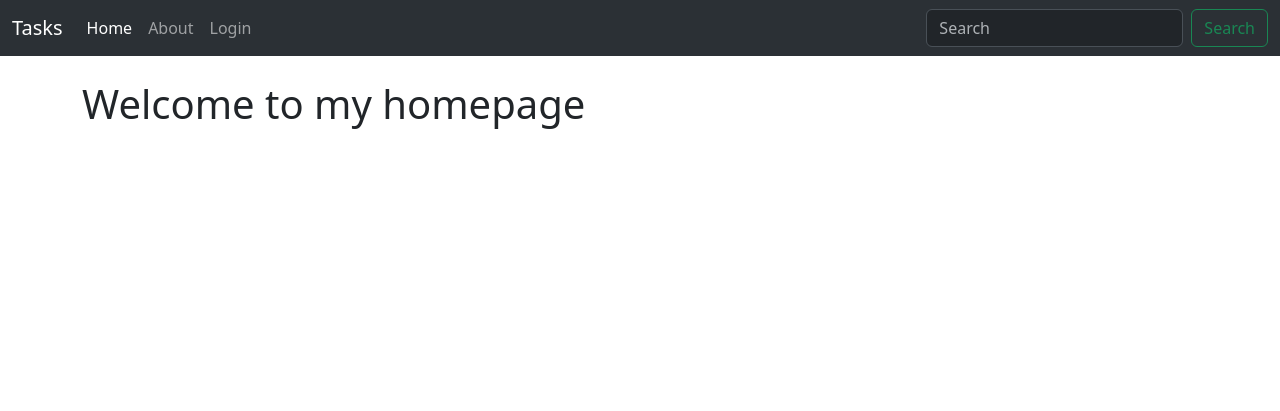
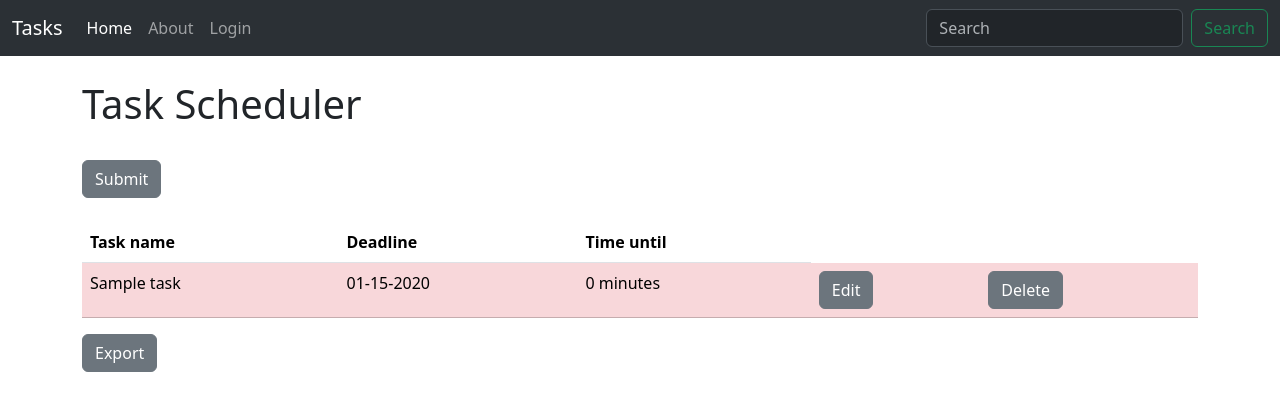
Before and after one commit to Dealer86/Task-scheduler, a Django app: template task_scheduler/tasks/templates/tasks/home.html in a window 1280 px wide. Shown: the top 411 px of the page. Run offline with Django 4.2, Linux system fonts and the light colour scheme; the template is opened without the code that fills it: most values are stand-ins (such as "Sample title", 1, 10 or a date in 2020); some libraries are stand-ins or nearby versions.

Commit message:
Added table and form for tasks as well and export link

```diff
--- a/task_scheduler/tasks/templates/tasks/home.html
+++ b/task_scheduler/tasks/templates/tasks/home.html
@@ -1,5 +1,70 @@
 {% extends 'base.html' %}
+{% load bootstrap4 %}
+{% bootstrap_css %}
+{% load crispy_forms_tags %}
+
 
 {% block content %}
-    <h1>Welcome to my homepage</h1>
-{% endblock content%}
+    <h1>Task Scheduler</h1>
+
+<!--    <form method="post">-->
+<!--        {% csrf_token %}-->
+<!--        <div class="mb3">-->
+<!--            <label class="form-label" for="task">Task Name</label>-->
+<!--            <input class="form-control" type="text" id="task" name="task">-->
+<!--        </div>-->
+
+<!--        <div class="mb3">-->
+<!--            <label class="form-label" for="task-deadline">Date Deadline</label>-->
+<!--            <input class="form-control" type="datetime-local" id="task-deadline" name="task-deadline" required>-->
+<!--        </div>-->
+<!--        <br>-->
+<!--        <button type="submit" class="btn btn-secondary">Submit</button>-->
+<!--    </form>-->
+
+
+    <form method="post">
+        {% csrf_token %}
+        {% bootstrap_javascript jquery='full' %}
+        {{ form.media }}
+        {{ form|crispy }}
+
+        <br>
+        <button type="submit" class="btn btn-secondary">Submit</button>
+    </form>
+    <br>
+    <table class="table">
+      <thead>
+        <tr>
+          <th scope="col">Task name</th>
+          <th scope="col">Deadline</th>
+          <th scope="col">Time until</th>
+        </tr>
+      </thead>
+      <tbody>
+        {% for task in main_tasks %}
+        {% now "m-d-Y" as today_date %}
+            {% if task.date_deadline|date:"m-d-Y" <= today_date %}
+                <tr class="table-danger">
+                  <td>{{ task.task_name }}</td>
+                  <td>{{ task.date_deadline|date:"m-d-Y" }}</td>
+                  <td>{{ task.date_deadline|timeuntil }}</td>
+                  <td><a href="{% url 'update' task.id %}" class="btn btn-secondary">Edit</a></td>
+                  <td><a href="{% url 'delete' task.id  %}" class="btn btn-secondary">Delete</a></td>
+                </tr>
+            {% else %}
+                <tr class="table-success">
+                  <td>{{ task.task_name }}</td>
+                  <td>{{ task.date_deadline|date:"m-d-Y" }}</td>
+                  <td>{{ task.date_deadline|timeuntil }}</td>
+                  <td><a href="{% url 'update' task.id %}" class="btn btn-secondary">Edit</a></td>
+                  <td><a href="{% url 'delete' task.id  %}" class="btn btn-secondary">Delete</a></td>
+                </tr>
+            {% endif %}
+        {% endfor %}
+      </tbody>
+    </table>
+    <div>
+        <a href="{% url 'export-csv' %}" class="btn btn-secondary">Export</a>
+    </div>
+{% endblock content %}
```
